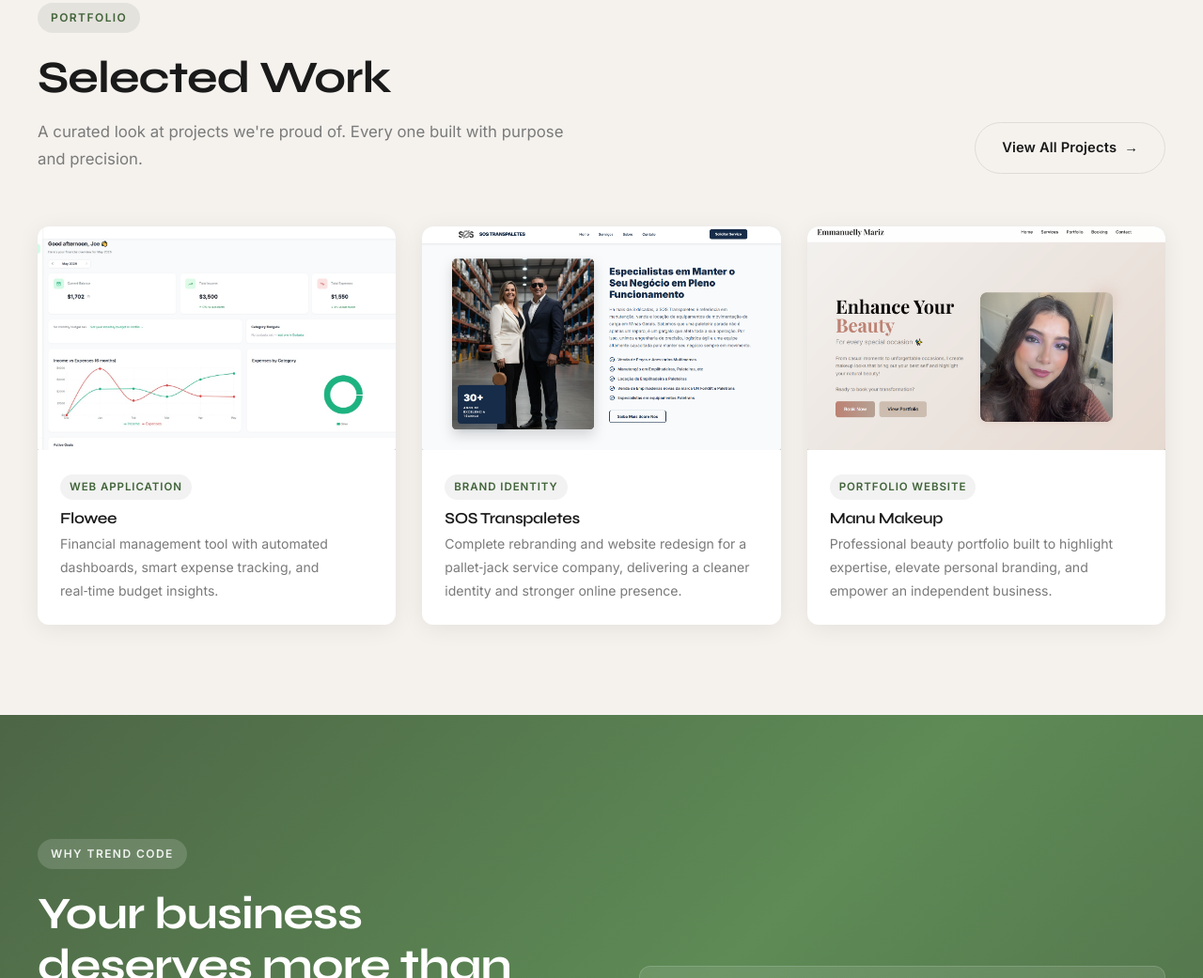
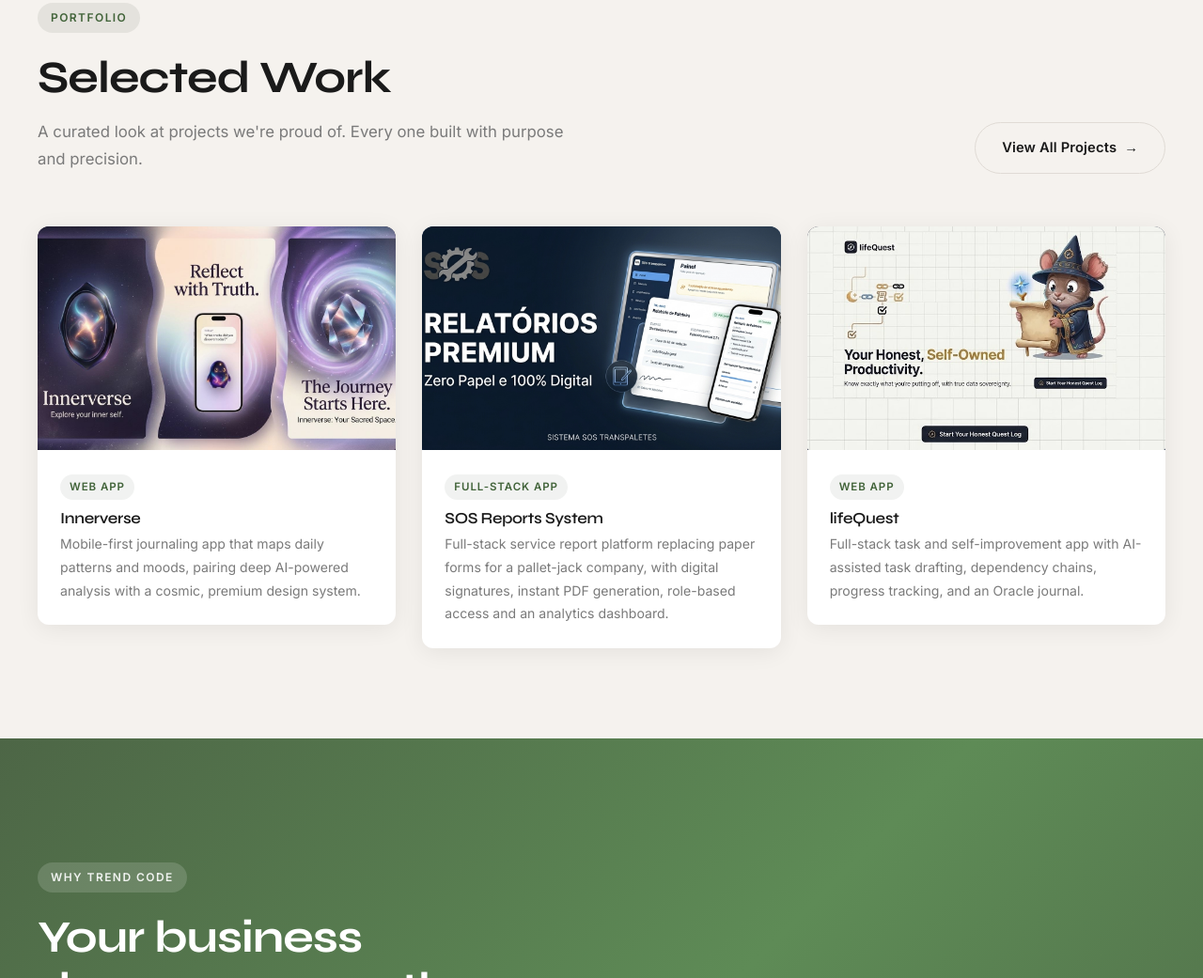
Before and after one commit to arturwgnr/trendcode, a plain HTML site: page index.html in a window 1280 px wide. Shown: the part 1918-2959 px from the top of the page at 94% size. Drawn offline with Linux system fonts and the light colour scheme.

Commit message:
Feature Innerverse, SOS Reports and lifeQuest in home showcase
Co-Authored-By: Claude Opus 5.5 <noreply@anthropic.com>

```diff
--- a/index.html
+++ b/index.html
@@ -483,101 +483,90 @@
 
           <div class="work__grid">
             <!-- Project 1 -->
-
             <a
-              href="https://flowee-finance-oficial.vercel.app/"
+              href="https://innerverse-oficial-app.vercel.app/"
               target="_blank"
             >
               <article class="project-card">
                 <div class="project-card__image">
-                  <!-- UPDATE: Replace with <img src="images/project-1.jpg" alt="Project Name" class="project-card__img"> -->
                   <div
                     class="project-card__image-placeholder"
                     style="
-                      background: linear-gradient(135deg, #d5dbd4, #b8c4b6);
+                      background: linear-gradient(135deg, #2a1f3d, #1a1430);
                     "
                   >
                     <img
                       class="portifolio-thumbnail"
-                      src="./images/flowee-ss.jpeg"
-                      alt="Flowee Dashboard"
+                      src="./images/innerverse-thumb.jpeg"
+                      alt="Innerverse App"
                     />
                   </div>
                 </div>
                 <div class="project-card__body">
-                  <!-- UPDATE: Update tag, title, description -->
-                  <span class="project-card__tag">Web Application</span>
-                  <h3>Flowee</h3>
+                  <span class="project-card__tag">Web App</span>
+                  <h3>Innerverse</h3>
                   <p>
-                    Financial management tool with automated dashboards, smart
-                    expense tracking, and real‑time budget insights.
+                    Mobile-first journaling app that maps daily patterns and
+                    moods, pairing deep AI-powered analysis with a cosmic,
+                    premium design system.
                   </p>
                 </div>
               </article>
             </a>
 
             <!-- Project 2 -->
-
-            <a href="https://www.sostranspaletes.com.br/" target="_blank">
+            <a href="https://sosformoficial.pages.dev/" target="_blank">
               <article class="project-card">
                 <div class="project-card__image">
-                  <!-- UPDATE: Replace with <img src="images/project-2.jpg" alt="Project Name" class="project-card__img"> -->
                   <div
                     class="project-card__image-placeholder"
                     style="
-                      background: linear-gradient(135deg, #cfd8d0, #aebdad);
+                      background: linear-gradient(135deg, #152c4b, #1f3f69);
                     "
                   >
                     <img
                       class="portifolio-thumbnail"
-                      src="./images/sos-ss.png"
-                      alt="SOS Transpaletes Website"
+                      src="./images/sos-thumb2.jpeg"
+                      alt="SOS Transpaletes Reports System"
                     />
                   </div>
                 </div>
                 <div class="project-card__body">
-                  <!-- UPDATE: Update tag, title, description -->
-                  <span class="project-card__tag">Brand Identity</span>
-                  <h3>SOS Transpaletes</h3>
+                  <span class="project-card__tag">Full-Stack App</span>
+                  <h3>SOS Reports System</h3>
                   <p>
-                    Complete rebranding and website redesign for a pallet‑jack
-                    service company, delivering a cleaner identity and stronger
-                    online presence.
+                    Full-stack service report platform replacing paper forms for
+                    a pallet-jack company, with digital signatures, instant PDF
+                    generation, role-based access and an analytics dashboard.
                   </p>
                 </div>
               </article>
             </a>
 
             <!-- Project 3 -->
-
-            <a
-              href="https://mmanumakeup-appointment.vercel.app"
-              target="_blank"
-            >
+            <a href="https://lifequest-assist.vercel.app/" target="_blank">
               <article class="project-card">
                 <div class="project-card__image">
-                  <!-- UPDATE: Replace with <img src="images/project-3.jpg" alt="Project Name" class="project-card__img"> -->
                   <div
                     class="project-card__image-placeholder"
                     style="
-                      background: linear-gradient(135deg, #c8d3c7, #a7b8a5);
+                      background: linear-gradient(135deg, #1a1a2e, #16213e);
                     "
                   >
                     <img
                       class="portifolio-thumbnail"
-                      src="./images/mmanu-ss.png"
-                      alt="Manu Makeup Website"
+                      src="./images/life-quest-logo.png"
+                      alt="lifeQuest App"
                     />
                   </div>
                 </div>
                 <div class="project-card__body">
-                  <!-- UPDATE: Update tag, title, description -->
-                  <span class="project-card__tag">Portfolio Website</span>
-                  <h3>Manu Makeup</h3>
+                  <span class="project-card__tag">Web App</span>
+                  <h3>lifeQuest</h3>
                   <p>
-                    Professional beauty portfolio built to highlight expertise,
-                    elevate personal branding, and empower an independent
-                    business.
+                    Full-stack task and self-improvement app with AI-assisted
+                    task drafting, dependency chains, progress tracking, and an
+                    Oracle journal.
                   </p>
                 </div>
               </article>
```
Also changed, not shown: projects.html (+91 -28 lines), images/flowee-thumb.jpeg (added), images/innerverse-thumb.jpeg (added), images/sos-thumb2.jpeg (added).
